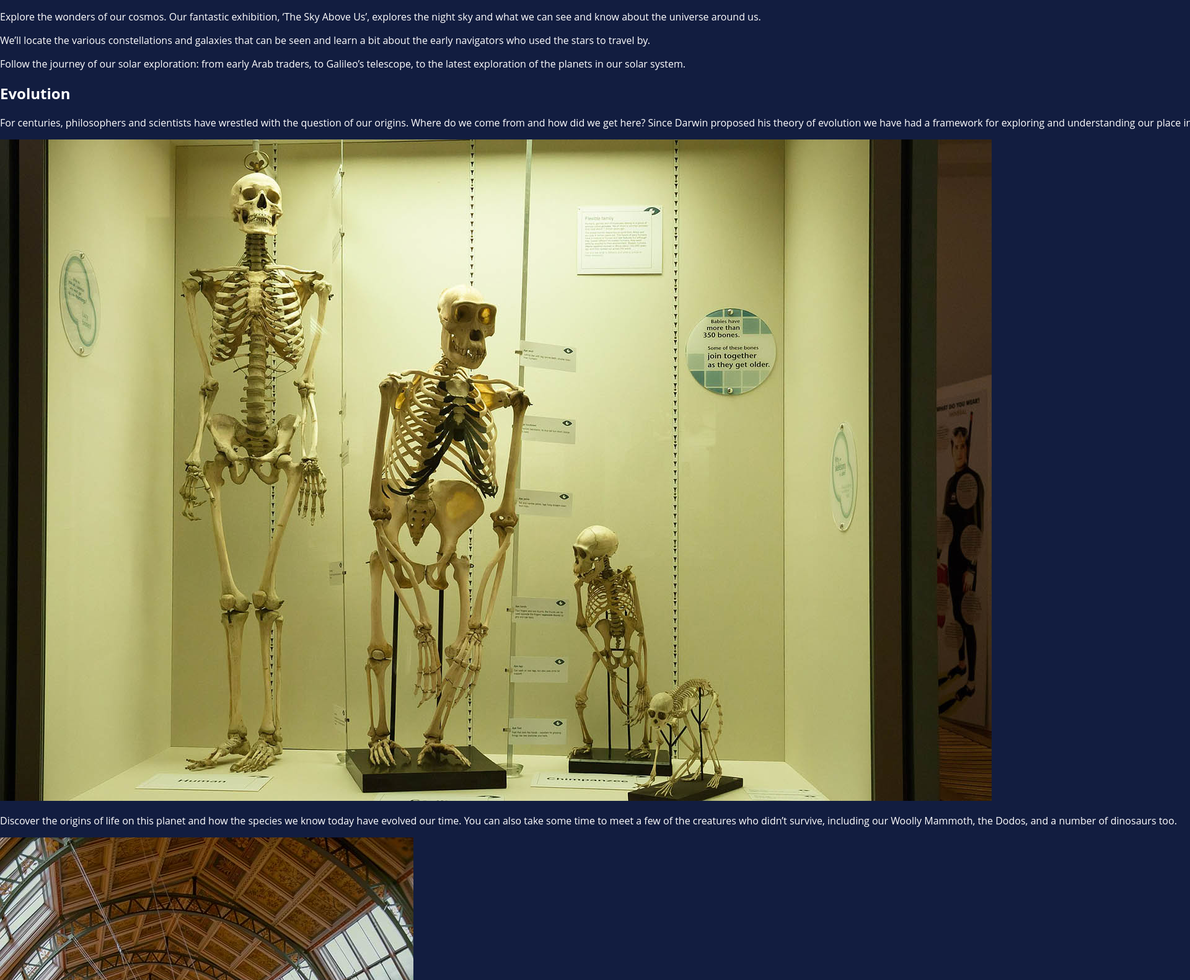
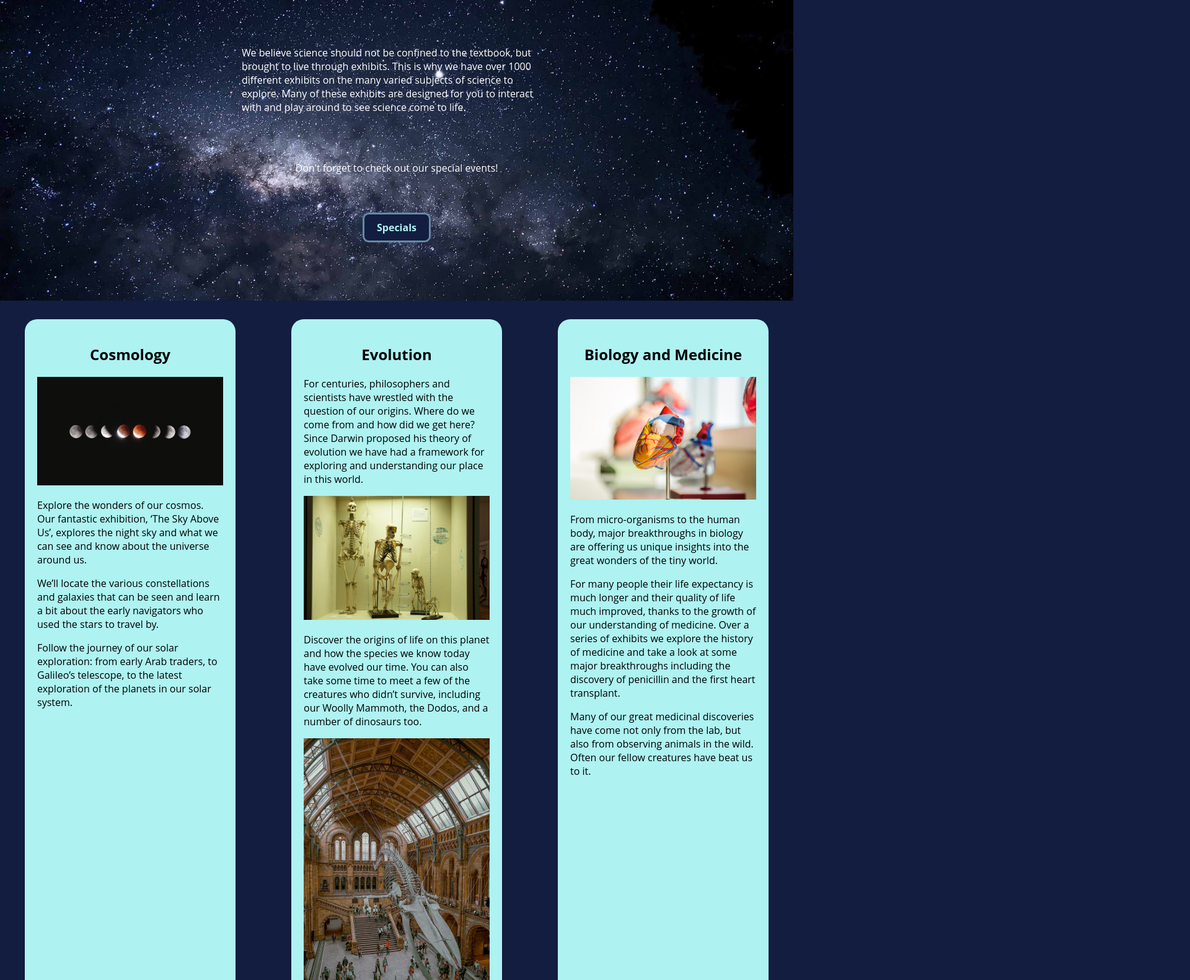
Before and after one commit to Jenfer93/community-science-museum-jenny-feragen-semester-project, a plain HTML site: page exhibition.html in a window 1280 px wide. Shown: the part 315-1896 px from the top of the page at 62% size, 1920 px wide, since content can reach past the window. Drawn offline with Linux system fonts and the light colour scheme.

Commit message:
Exhibition finished

```diff
--- /dev/null
+++ b/css/exhibition.css
@@ -0,0 +1,49 @@
+main {
+  margin-top: 100px;
+}
+
+.exhibition-intro {
+  background-image: url(/images/pexels-joshua-navratil-5300362.jpg);
+  background-size: cover;
+  height: 600px;
+  display: flex;
+  flex-direction: column;
+  justify-content: space-evenly;
+  flex-wrap: wrap;
+  align-items: center;
+  padding: 50px;
+}
+
+.exhibition-intro p {
+  max-width: 500px;
+}
+
+img {
+  max-width: 100%;
+}
+
+.exhibition-container {
+  margin: 10px 40px;
+  display: flex;
+  flex-wrap: wrap;
+  flex-direction: row;
+  justify-content: space-between;
+  gap: 10px;
+}
+
+.exhibition-card {
+  background-color: var(--light-blue);
+  color: var(--black);
+  border-radius: 20px;
+  padding: 20px;
+  margin: 20px 0px;
+  max-width: 300px;
+}
+
+.exhibition-card h2 {
+  text-align: center;
+}
+
+.visit-cta {
+  margin: 10px 30px;
+}
--- a/exhibition.html
+++ b/exhibition.html
@@ -7,6 +7,7 @@
     <meta name="description" content="The Community Science Museum, giving families the chance to be real scientists and to explore together">
     <script src="https://kit.fontawesome.com/8674573c99.js" crossorigin="anonymous"></script>
     <link rel="stylesheet" href="/css/styles.css">
+    <link rel="stylesheet" href="/css/exhibition.css">
     <title>Community Science Museum | Exhibitions</title>
 </head>
 <body>
@@ -25,14 +26,16 @@
         </nav>
     </header>
     <main>
-      <section class="exhibi-intro">
+      <section class="exhibition-intro">
           <h1>Exhibition Spaces</h1>
           <p>We believe science should not be confined to the textbook, but brought to live through exhibits. This is why we have over 1000 different exhibits on the many varied subjects of science to explore. Many of these exhibits are designed for you to interact with and play around to see science come to life.</p>
           <p>Don't forget to check out our special events!</p>
           <a class="cta" href="/special.html">Specials</a>
         </section>
-        <section class="cosmology ex-card">
+        <section class="exhibition-container">
+            <div class="cosmology exhibition-card">
                 <h2>Cosmology</h2>
+                <img src="/images/celso-405219.jpg" alt="planets">
                 <p>Explore the wonders of our cosmos. Our fantastic exhibition, ‘The Sky Above Us’, explores the night sky and what we can see and know about the universe around us.
                 </p>
                 <p>
@@ -41,15 +44,15 @@
                 <p>
                 Follow the journey of our solar exploration: from early Arab traders, to Galileo’s telescope, to the latest exploration of the planets in our solar system.
                 </p>
-        </section>
-        <section class="evolution ex-card">
+            </div>
+            <div class="evolution exhibition-card">
                 <h2>Evolution</h2>
                 <p>For centuries, philosophers and scientists have wrestled with the question of our origins. Where do we come from and how did we get here? Since Darwin proposed his theory of evolution we have had a framework for exploring and understanding our place in this world.</p>
                 <img src="/images/skeleton-414543_1920.jpg" alt="Evolution skeletons">
                 <p>Discover the origins of life on this planet and how the species we know today have evolved our time. You can also take some time to meet a few of the creatures who didn’t survive, including our Woolly Mammoth, the Dodos, and a number of dinosaurs too.</p>
                 <img src="images/toa-heftiba-412579.jpg" alt="dinosaur skeleton">
-        </section>
-        <section class="biology ex-card">
+            </div>
+            <div class="biology exhibition-card">
                 <h2>Biology and Medicine</h2>
                 <img src="/images/heart-2607178_1920.jpg" alt="Anatomy heart">
                 <p>From micro-organisms to the human body, major breakthroughs in biology are offering us unique insights into the great wonders of the tiny world.
@@ -58,31 +61,32 @@
                 </p>
                 <p>Many of our great medicinal discoveries have come not only from the lab, but also from observing animals in the wild. Often our fellow creatures have beat us to it.
                 </p>
-        </section>
-        <section class="ecology ex-card">
+            </div>
+            <div class="ecology exhibition-card">
                 <h2>Ecology</h2>
                 <p>As we learn more and more of the impact humans are having on the planet, the more important it becomes that scientists explore how to create a sustainable future not just for humans but for the whole planet.</p>
                 <img src="images/pexels-pixabay-159397.jpg" alt="Sunplannels">
                 <p>In our ecology section of the museum, we unpack the dangers we currently face including global warming, extinction of species, and pollution. But we also focus on the positive ways we can all contribute to a brighter future.</p>
                 <img src="images/pexels-lara-jameson-9324327.jpg" alt="Green peace sign">
-        </section>
-        <section class="robot ex-card">
+            </div>
+            <div class="robot exhibition-card">
                 <h2>Robotics and AI</h2>
                 <img src="images/pexels-cottonbro-6153360.jpg" alt="Robot hand and human hand">
                 <p>The information revolution is here and robotics and artificial intelligence are the science of the future. From useful home applications of AI to industrial uses of robotics, the future is here. You can even say hello and shake the hand of Rob the Robot.</p>
+            </div>
         </section>
-        <a class="cta" href="/visit.html">Visit us</a>
+        <a class="cta visit-cta" href="/visit.html">Visit us</a>
     </main>
     <footer>
         <h3>"Explore together"</h3>
-        <div>
+        <div class="footer-hours">
             <p>Monday: Closed</p>
             <p>Tuesday - Thursday: 10:00 – 16:00</p>
             <p>Friday: 10:00 – 19:00</p>
             <p>Saturday: 9:00 – 16:00</p>
             <p>Sunday: 9:00 – 13:00</p>
         </div>
-        <div>
+        <div class="footer-contact">
             <p>Contact us!</p>
             <p>Phone: +47 123 45 678</p>
             <p>Email: csm@gmail.com</p>
```
Also changed, not shown: involved.html (+2 -2 lines). Lines whose indentation alone changed are shown as unchanged.
